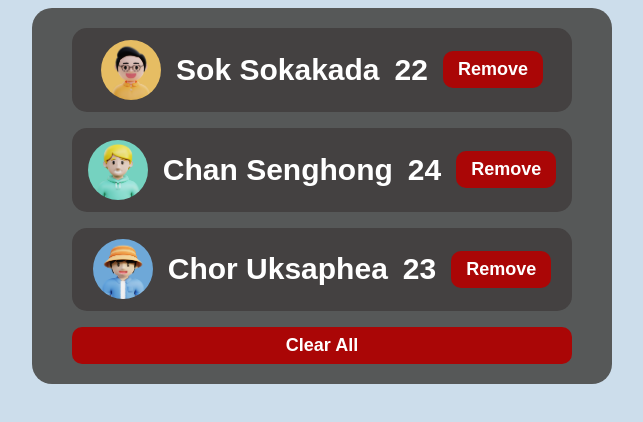
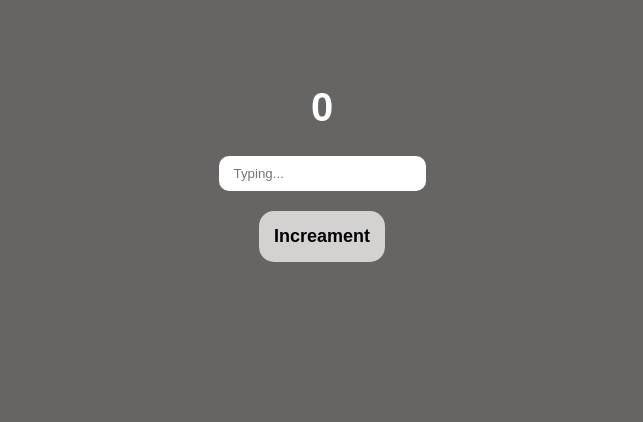
Before and after one commit to S1MSONA/reanmore.com, a React (Vite) app: page / in a window 1280 px wide. Shown: the top 422 px of the page, without its empty margins (318-961 px from the left). Built offline with nearby package versions, Linux system fonts and the light colour scheme.

Commit message:
reanmore updated 08-09-23

```diff
--- a/src/App.jsx
+++ b/src/App.jsx
@@ -8,6 +8,8 @@ import ObjectState from "./components/UseState/StateWithObject/ObjectState";
 import GettingFromInput from "./components/UseState/GettingValues/GettingFromInput";
 import Updater from "./components/UseState/UpdaterFunction/Updater";
 import UserList from "./components/UseState/RemoveUser/UserList";
+import ToggleWithState from "./components/UseState/ToggleWithState/ToggleWithState";
+import ChangeTitle from "./components/UseEffect/ChangeTitle/ChangeTitle";
 
 const App = () => {
   return (
@@ -20,7 +22,9 @@ const App = () => {
       {/* <ObjectState /> */}
       {/* <GettingFromInput /> */}
       {/* <Updater /> */}
-      <UserList />
+      {/* <UserList /> */}
+      {/* <ToggleWithState /> */}
+      <ChangeTitle />
     </>
   );
 };
--- /dev/null
+++ b/src/components/UseEffect/ChangeTitle/ChangeTitle.jsx
@@ -0,0 +1,27 @@
+import { useEffect, useState } from "react";
+import "./style.css";
+
+const ChangeTitle = () => {
+  const [counter, setCouner] = useState(0);
+  const [value, setValue] = useState("");
+  useEffect(() => {
+    document.title = counter;
+  }, [counter]);
+  return (
+    <div className="sub-container">
+      <h2>{value}</h2>
+      <h1>{counter}</h1>
+      <input
+        value={value}
+        type="text"
+        onChange={(e) => setValue(e.target.value)}
+        placeholder="Typing..."
+      />
+      <button className="btn" onClick={() => setCouner(counter + 1)}>
+        Increament
+      </button>
+    </div>
+  );
+};
+
+export default ChangeTitle;
--- /dev/null
+++ b/src/components/UseEffect/ChangeTitle/style.css
@@ -0,0 +1,28 @@
+.sub-container {
+  display: flex;
+  flex-direction: column;
+  justify-content: center;
+  align-items: center;
+}
+.sub-container > h1 {
+  color: #fff;
+}
+.sub-container > button {
+  background-color: #d4d1d1;
+  padding: 15px;
+  border-radius: 15px;
+  transition: all 0.3s ease;
+}
+.sub-container > button:hover {
+  background-color: #fff;
+  transform: scale(1.1);
+}
+
+.sub-container > input {
+  padding: 10px 15px;
+  margin-bottom: 20px;
+  border-radius: 10px;
+  outline: none;
+  border: none;
+  font: 18px;
+}
--- a/src/components/UseState/Counter/Counter.jsx
+++ b/src/components/UseState/Counter/Counter.jsx
@@ -12,9 +12,7 @@ const Counter = () => {
   return (
     <div className="container">
       <h1>{counter}</h1>
-      <button className="btn" onClick={() => setCouner(counter + 1)}>
-        Increament
-      </button>
+      <button onClick={() => setCouner(counter + 1)}>Increament</button>
     </div>
   );
 };
--- a/src/components/UseState/RemoveUser/User.jsx
+++ b/src/components/UseState/RemoveUser/User.jsx
@@ -1,14 +1,18 @@
 import React from "react";
 import "./user.css";
-import p1 from "../../../assets/p1.jpg";
 const User = (props) => {
-  const { imgSrc, name, age } = props;
+  const { imgSrc, name, age, id, getId } = props;
+  const handleClick = () => {
+    getId(id);
+  };
   return (
     <article className="box">
       <img src={imgSrc} alt="" />
       <h2>{name}</h2>
       <h2>{age}</h2>
-      <button className="btn btn-danger">Remove</button>
+      <button className="btn btn-danger" onClick={handleClick}>
+        Remove
+      </button>
     </article>
   );
 };
--- a/src/components/UseState/RemoveUser/UserList.jsx
+++ b/src/components/UseState/RemoveUser/UserList.jsx
@@ -1,15 +1,25 @@
-import React from "react";
+import React, { useState } from "react";
 import User from "./User";
 import "./user.css";
 import PeopleList from "./Data";
 
 const UserList = () => {
+  const [user, setUser] = useState(PeopleList);
+  const handleClear = () => {
+    setUser([]);
+  };
+  const getUserId = (id) => {
+    const filterPeople = user.filter((u) => u.id !== id);
+    setUser(filterPeople);
+  };
   return (
     <div className="container">
-      {PeopleList.map((p) => (
-        <User {...p} key={p.id} />
+      {user.map((p) => (
+        <User {...p} getId={getUserId} key={p.id} />
       ))}
-      <button className="btn btn-danger">Clear All</button>
+      <button className="btn btn-danger" onClick={handleClear}>
+        Clear All
+      </button>
     </div>
   );
 };
--- /dev/null
+++ b/src/components/UseState/ToggleWithState/ToggleWithState.jsx
@@ -0,0 +1,21 @@
+import React, { useState } from "react";
+import "./style.css";
+
+const ToggleWithState = () => {
+  const [alert, setAlert] = useState(false);
+  return (
+    <div className="container-toggle">
+      {alert ? <Message /> : <NoMessage />}
+      <button onClick={() => setAlert(!alert)}>Toggle</button>
+    </div>
+  );
+
+  function Message() {
+    return <h2 className="sms">Message...</h2>;
+  }
+  function NoMessage() {
+    return <h2 className="sms">No Message...</h2>;
+  }
+};
+
+export default ToggleWithState;
--- /dev/null
+++ b/src/components/UseState/ToggleWithState/style.css
@@ -0,0 +1,28 @@
+:root {
+  background-color: #676464;
+}
+.container-toggle {
+  display: flex;
+  flex-direction: column;
+  justify-content: center;
+  align-items: center;
+}
+.sms {
+  background-color: dodgerblue;
+  color: #fff;
+  padding: 15px 30px;
+  border-radius: 15px;
+}
+.container-toggle > button {
+  padding: 10px 20px;
+  font-size: 20px;
+  font-weight: bold;
+  border: none;
+  border-radius: 10px;
+  transition: all 0.3s ease;
+  background-color: #cac6c6;
+}
+.container-toggle > button:hover {
+  background-color: #fff;
+  transform: scale(1.1);
+}
```
